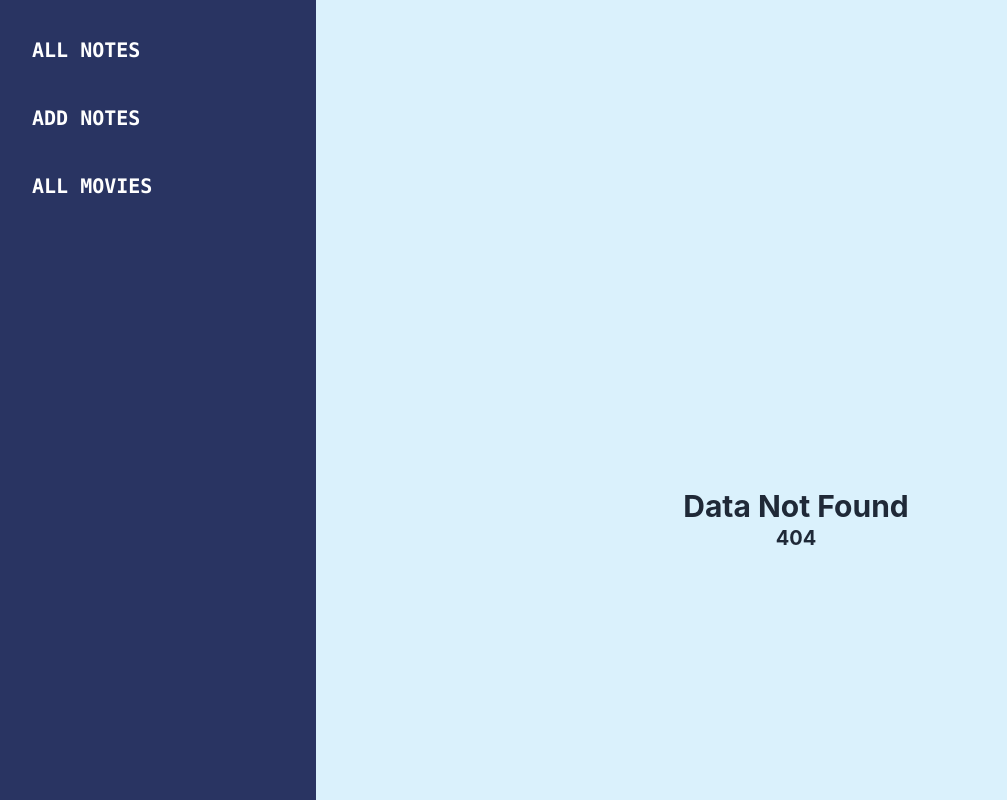
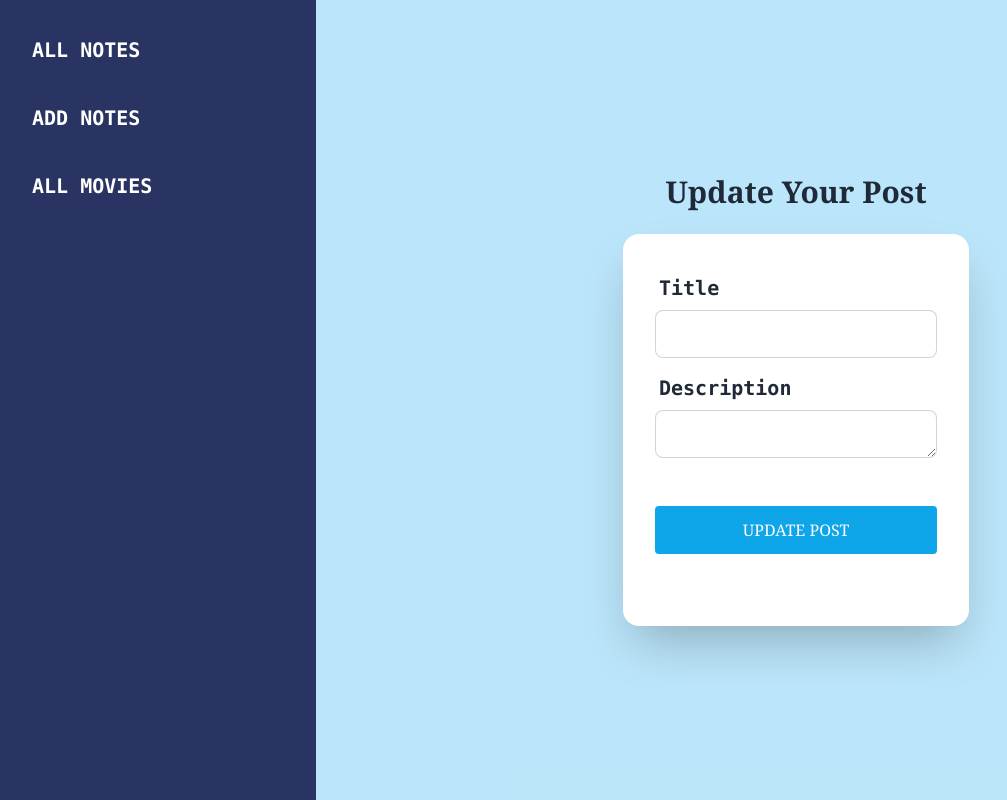
Before and after one commit to MonirujjamanMamun/daily-nots, a React (Create React App) app: page /postupdate/1 in a window 1280 px wide. Before the commit this address had no page. Shown: the whole page, without its empty margins (4-1011 px from the left). Built offline with nearby package versions, Linux system fonts and the light colour scheme.

Commit message:
put and delet added

```diff
--- a/package.json
+++ b/package.json
@@ -16,6 +16,7 @@
     "react-router-dom": "^6.4.3",
     "react-scripts": "5.0.1",
     "react-super-responsive-table": "^5.2.1",
+    "react-toastify": "^9.1.1",
     "redux": "^4.2.0",
     "redux-thunk": "^2.4.2",
     "uuid": "^9.0.0",
--- a/src/App.js
+++ b/src/App.js
@@ -2,12 +2,16 @@ import logo from './logo.svg';
 import './App.css';
 import { Route, Routes } from 'react-router-dom';
 import Home from './Pages/Home';
-import DataNotFound from './Pages/DataNotFound';
+// import DataNotFound from './Pages/DataNotFound';
 import { createContext, useEffect, useState } from 'react';
 import UpdateNote from './Pages/UpdateNote';
 import HomeDashboard from './Pages/HomeDashboard';
 import AddNotes from './Pages/AddNotes';
-import MoviesView from './Pages/MoviesView';
+import PostView from './Pages/PostView';
+import PostUpdate from './Pages/PostUpdate';
+// import MoviesView from './Pages/MoviesView';
+// import PostView from './Pages/PostView';
+// import PostUpdate from './Pages/PostUpdate';
 
 
 // context api
@@ -31,8 +35,9 @@ function App() {
           <Route index element={<Home />} />
           <Route path='addnotes' element={<AddNotes />} />
           <Route path='updatesnote/:id' element={<UpdateNote />} />
-          <Route path='moviesview' element={<MoviesView />} />
-          <Route path='*' element={<DataNotFound />} />
+          <Route path='postview' element={<PostView />} />
+          <Route path='postupdate/:id' element={<PostUpdate />} />
+          {/* <Route path='*' element={<DataNotFound />} /> */}
         </Route>
       </Routes>
     </MyContext.Provider >
--- a/src/Pages/HomeDashboard.js
+++ b/src/Pages/HomeDashboard.js
@@ -14,10 +14,8 @@ const HomeDashboard = () => {
                 <ul className="menu p-4 w-80 bg-[#293462] text-white">
                     <li><Link to='/' className='text-xl font-bold p-5 text-center font-mono uppercase'>All Notes</Link></li>
                     <li><Link to='addnotes' className='text-xl font-bold p-5 text-center font-mono uppercase'>Add Notes</Link></li>
-                    <li><Link to='moviesview' className='text-xl font-bold p-5 text-center font-mono uppercase'>All movies</Link></li>
-
+                    <li><Link to='postview' className='text-xl font-bold p-5 text-center font-mono uppercase'>All movies</Link></li>
                 </ul>
-
             </div>
         </div>
     );
--- /dev/null
+++ b/src/Pages/PostUpdate.js
@@ -0,0 +1,79 @@
+import axios from 'axios';
+import React, { useState } from 'react';
+import { useSelector } from 'react-redux';
+import { Navigate, useNavigate, useParams } from 'react-router-dom';
+import { toast, ToastContainer } from 'react-toastify';
+import InputField from './Share/InputField';
+import PrimaryButton from './Share/PrimaryButton';
+import TextArea from './Share/TextArea';
+import 'react-toastify/dist/ReactToastify.css';
+
+const PostUpdate = () => {
+
+    const { isLoading, movies, error } = useSelector((state) => state.movies);
+    const { id } = useParams();
+    const [title, setTitle] = useState('');
+    const [description, setdescription] = useState('');
+    const navigation = useNavigate();
+
+
+
+    const updateFormHandel = (e) => {
+        e.preventDefault();
+        const body = { title, description };
+        const url = `https://jsonplaceholder.typicode.com/posts/${id}`;
+        axios.put(url, body)
+            .then(res => console.log(res));
+        toast('Succesfully added')
+        navigation("/postview")
+    }
+
+
+
+    return (
+        <div className="hero min-h-screen bg-[#0ea4e927]">
+            <div className="hero-content flex-col justify-center align-middle">
+                {/* update notes title  */}
+                <div className="text-center lg:text-left">
+                    <h1 className="text-3xl font-bold mb-2 font-serif">Update Your Post</h1>
+                </div>
+                {/* update notes input start here  */}
+                <div className="card flex-shrink-0 w-full max-w-sm shadow-2xl bg-base-100">
+                    <form onSubmit={updateFormHandel} className="card-body">
+                        <div className="form-control">
+                            <label className="label">
+                                <span
+                                    className="label-text text-xl font-mono font-bold"
+                                >Title</span>
+                            </label>
+                            <InputField className="input input-bordered"
+                                name="title"
+                                type="text"
+                                onChange={(e) => setTitle(e.target.value)}
+                                value={title}
+                            />
+                        </div>
+                        <div className="form-control">
+                            <label className="label">
+                                <span className="label-text text-xl font-mono font-bold"
+                                >Description</span>
+                            </label>
+                            <TextArea
+                                className="input input-bordered"
+                                name="description"
+                                onChange={(e) => setdescription(e.target.value)}
+                                value={description}
+                            />
+                        </div>
+                        <div className="form-control">
+                            <PrimaryButton className='font-mono font-bold' type='submit'>Update Post</PrimaryButton>
+                        </div>
+                    </form>
+                    <ToastContainer />
+                </div>
+            </div>
+        </div>
+    );
+};
+
+export default PostUpdate;
--- /dev/null
+++ b/src/Pages/PostView.js
@@ -0,0 +1,74 @@
+import axios from 'axios';
+import React, { useEffect, useState } from 'react';
+import { BiEdit } from 'react-icons/bi';
+import { MdDelete } from 'react-icons/md';
+import { useDispatch, useSelector } from 'react-redux';
+import { useNavigate } from 'react-router-dom';
+import { toast, ToastContainer } from 'react-toastify';
+import fetchMovies from './Share/fetchData';
+import Loading from './Share/Loading';
+import 'react-toastify/dist/ReactToastify.css';
+
+const PostView = () => {
+    const { isLoading, movies, error } = useSelector((state) => state.movies);
+    const dispatch = useDispatch();
+    const navigate = useNavigate();
+    const [postDelete, setPostDelete] = useState(movies);
+
+    console.log(postDelete)
+
+    if (isLoading) {
+        <Loading />
+    }
+
+    const handelPostUpdate = (id) => {
+        navigate(`/postupdate/${id}`);
+    }
+
+    const handelDelete = (id) => {
+        const url = `https://jsonplaceholder.typicode.com/posts/${id}`;
+        axios.delete(url)
+            .then(res => {
+                const post = postDelete.filter(p => p.id !== id);
+                setPostDelete(post);
+                toast('Succesfully Deleted')
+            })
+
+    }
+    useEffect(() => {
+        dispatch(fetchMovies())
+    }, []);
+
+
+    return (
+        <div className='h-4/5'>
+            <div className='text-center'>
+                <h1 className='text-3xl font-mono font-bold'>All Countrys here</h1>
+            </div>
+
+            {isLoading && <Loading />}
+
+            <div className='p-10 grid grid-cols-1 sm:grid-cols-1 md:grid-cols-3 lg:grid-cols-3 xl:grid-cols-3 gap-10 mt-4'>
+                {movies.map(movie =>
+                    <div key={movie.id} className="card shadow-xl bg-[#0e71e941]">
+                        <div className="card-body items-center text-center">
+                            <h2 className="text-xl font-mono mb-5">{movie.title}</h2>
+                            <p>{movie?.body}</p>
+                            <div className='cursor-pointer flex justify-center align-middle mt-5'>
+                                <span
+                                    className='text-2xl bg-green-500 text-white mr-5' onClick={() => handelPostUpdate(movie.id)}
+                                ><BiEdit /></span>
+                                <span
+                                    className='text-2xl text-red-700' onClick={() => handelDelete(movie.id)}><MdDelete
+                                    /></span>
+                            </div>
+                        </div>
+                    </div>
+                )}
+                <ToastContainer />
+            </div>
+        </div>
+    );
+};
+
+export default PostView;
--- /dev/null
+++ b/src/Pages/Share/Loading.js
@@ -0,0 +1,11 @@
+import React from 'react';
+
+const Loading = () => {
+    return (
+        <div className='text-center h-1/5 mt-10'>
+            <button className="btn btn-square btn-lg loading"></button>
+        </div>
+    );
+};
+
+export default Loading;
--- /dev/null
+++ b/src/Pages/Share/dum.js
@@ -0,0 +1,24 @@
+import { createAsyncThunk } from "@reduxjs/toolkit";
+import axios from "axios";
+
+
+/* function common(props) {
+    const fetchMovies = createAsyncThunk("movies/fetcMovices", async () => {
+        const res = await axios.get(props.get);
+        return res.data;
+    });
+    const fetchMovie = createAsyncThunk("movies/fetcMovices", async () => {
+        const res = await axios.get(props.put);
+        return res.data;
+    });
+}
+ */
+const fetchMovies = (props) => {
+    createAsyncThunk("movies/fetcMovices", async () => {
+        const res = await axios.get(props);
+        console.log(res.data)
+        // return res.data;
+    });
+}
+
+export default fetchMovies;
--- /dev/null
+++ b/src/Pages/Share/fetchData.js
@@ -0,0 +1,9 @@
+import { createAsyncThunk } from "@reduxjs/toolkit";
+import axios from "axios";
+
+const fetchMovies = createAsyncThunk("movies/fetcMovices", async () => {
+    const res = await axios.get("https://jsonplaceholder.typicode.com/posts");
+    return res.data;
+});
+
+export default fetchMovies;
--- a/src/features/movie/movieSlice.js
+++ b/src/features/movie/movieSlice.js
@@ -1,10 +1,8 @@
 import { createAsyncThunk, createSlice } from "@reduxjs/toolkit";
 import axios from "axios";
+import fetchMovies from "../../Pages/Share/fetchData";
 
-export const fetchMovies = createAsyncThunk("movies/fetcMovices", async () => {
-    const res = await axios.get("https://jsonplaceholder.typicode.com/users");
-    return res.data;
-})
+
 
 const movieSlice = createSlice({
     name: "movies",
```
Also changed, not shown: src/Pages/MoviesView.js (deleted, +0 -47 lines), 1 other file (tests, documents, lock files or other folders).
